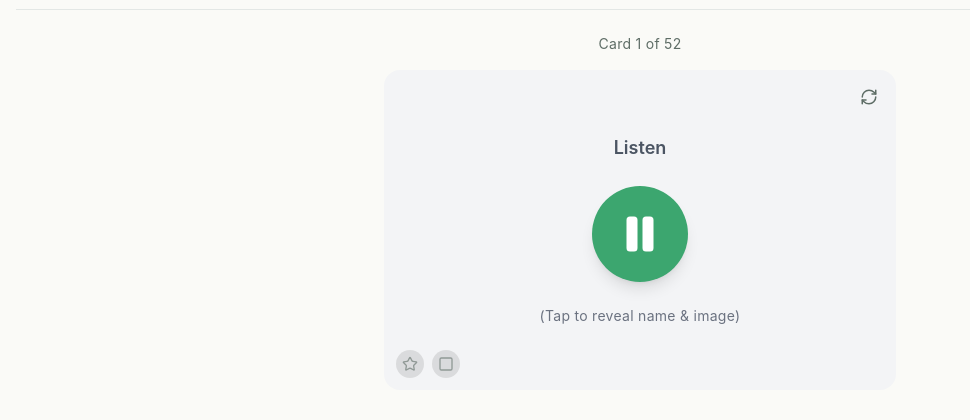
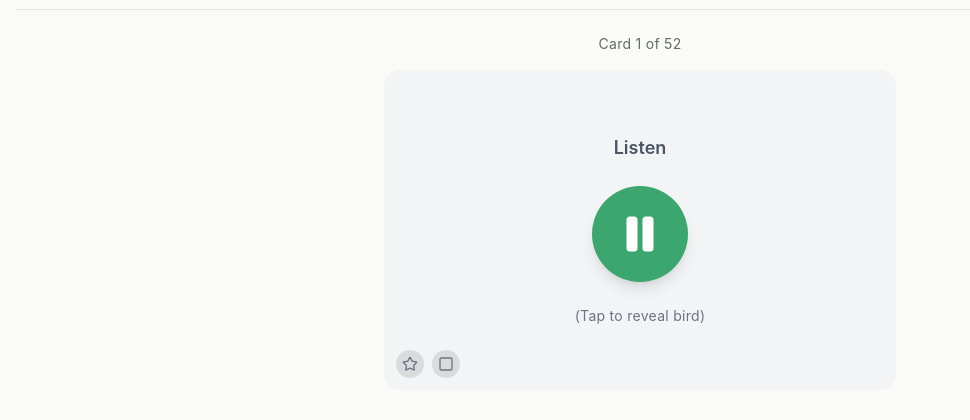
Before and after one commit to HE-22/Bird-Sound-Flashcards, a React (Create React App) app: page / in a window 1280 px wide. Shown: the part 209-629 px from the top of the page, without its empty margins (0-970 px from the left). Built offline with nearby package versions, Linux system fonts and the light colour scheme.

Commit message:
nice images

```diff
--- a/src/components/Flashcard.tsx
+++ b/src/components/Flashcard.tsx
@@ -1,5 +1,8 @@
 import React, { RefObject } from 'react';
-import { CheckSquare, Square, Star, ExternalLink, RefreshCw, Play, Pause } from 'lucide-react';
+import { CheckSquare, Square, Star, ExternalLink, Play, Pause, Search } from 'lucide-react';
+import { IFuseOptions } from 'fuse.js';
+import { Card } from '../types';
+import { AUDIO_DIR } from '../config';
 import BirdImage from './BirdImage';
 
 /**
@@ -51,14 +54,6 @@ const Flashcard = React.forwardRef<HTMLDivElement, FlashcardProps>((
 
   const wikipediaSearchUrl = `https://en.wikipedia.org/w/index.php?search=${encodeURIComponent(displayName)}`;
 
-  const handleReplay = (e: React.MouseEvent) => {
-    e.stopPropagation();
-    if (audioRef.current) {
-      audioRef.current.currentTime = 0;
-      audioRef.current.play().catch(err => console.warn("Replay failed:", err));
-    }
-  };
-
   return (
     <div
       ref={ref}
@@ -94,22 +89,12 @@ const Flashcard = React.forwardRef<HTMLDivElement, FlashcardProps>((
             <Play size={48} strokeWidth={1.5} fill="currentColor" className="ml-1.5"/>
           )}
         </button>
-        <button
-          onClick={handleReplay}
-          className="absolute top-3 right-3 p-1.5 text-text-muted hover:text-primary transition-colors z-10"
-          aria-label="Replay audio"
-          title="Replay audio"
-        >
-          <RefreshCw size={18} />
-        </button>
-        <p className="text-tiny text-gray-500 mt-6">(Tap to reveal name & image)</p>
+        <p className="text-tiny text-gray-500 mt-6">(Tap to reveal bird)</p>
         <div className="absolute bottom-3 left-3 z-10 flex gap-2">
           <button
             onClick={(e) => { e.stopPropagation(); onToggleStarred(); }}
-            className={`p-1.5 rounded-full transition-colors ${
-              isStarred
-                ? 'text-yellow-400 bg-black/10 hover:bg-black/20'
-                : 'text-text-muted/60 bg-black/10 hover:bg-black/20 hover:text-yellow-400'
+            className={`p-1.5 rounded-full transition-colors bg-black/10 hover:bg-black/20 ${
+              isStarred ? 'text-yellow-500' : 'text-gray-500 hover:text-yellow-400'
             }`}
             aria-label={isStarred ? 'Unstar card' : 'Star card'}
             title={isStarred ? 'Unstar card' : 'Star card'}
@@ -118,10 +103,8 @@ const Flashcard = React.forwardRef<HTMLDivElement, FlashcardProps>((
           </button>
           <button
             onClick={(e) => { e.stopPropagation(); onToggleLearned(); }}
-            className={`p-1.5 rounded-full transition-colors ${
-              isLearned
-                ? 'text-primary bg-black/10 hover:bg-black/20'
-                : 'text-text-muted/60 bg-black/10 hover:bg-black/20 hover:text-primary'
+            className={`p-1.5 rounded-full transition-colors bg-black/10 hover:bg-black/20 ${
+              isLearned ? 'text-primary' : 'text-gray-500 hover:text-primary'
             }`}
             aria-label={isLearned ? 'Mark as not learned' : 'Mark as learned'}
             title={isLearned ? 'Mark as not learned' : 'Mark as learned'}
@@ -130,29 +113,39 @@ const Flashcard = React.forwardRef<HTMLDivElement, FlashcardProps>((
           </button>
         </div>
       </div>
-      <div className="absolute inset-0 w-full h-full bg-card rounded-card flex flex-col items-center justify-center [backface-visibility:hidden] [transform:rotateY(180deg)] p-6 text-center overflow-hidden">
-        <h2 className="text-card-title font-bold mb-4 text-text">
-          {displayName}
-        </h2>
-        <div className="flex-grow flex items-center justify-center w-full max-h-[60%]">
+      <div className="absolute inset-0 w-full h-full bg-black rounded-card flex flex-col items-center justify-center [backface-visibility:hidden] [transform:rotateY(180deg)] overflow-hidden">
         {imgSrc ? (
           <BirdImage
             src={imgSrc}
             alt={displayName}
-              className="max-h-full max-w-full object-contain rounded"
+            className="absolute inset-0 w-full h-full object-cover z-0"
           />
         ) : (
-            <div className="text-text-muted">(No Image)</div>
+          <div className="absolute inset-0 w-full h-full flex items-center justify-center bg-gray-700 text-gray-400 z-0">
+            (No Image Available)
+          </div>
         )}
+        <div className="absolute inset-x-0 bottom-0 h-2/5 bg-gradient-to-t from-black/60 via-black/30 to-transparent z-10 pointer-events-none"></div>
+        <div className="relative z-20 w-full h-full flex flex-col justify-end p-4">
+          <div className="text-left">
+            <h2 className="text-card-title font-bold text-white drop-shadow-md mb-0.5">
+              {displayName}
+            </h2>
+            <a
+              href={wikipediaSearchUrl}
+              target="_blank"
+              rel="noopener noreferrer"
+              onClick={(e) => e.stopPropagation()}
+              className="inline-flex items-center gap-1 text-tiny text-sky-200 hover:text-sky-100 hover:underline transition-colors drop-shadow-sm"
+            >
+              Wikipedia <ExternalLink size={12} />
+            </a>
           </div>
-        <p className="text-tiny text-text-muted mt-4">(Tap to reveal audio)</p>
-        <div className="absolute bottom-3 left-3 z-10 flex gap-2">
+          <div className="absolute bottom-4 right-4 flex gap-2">
             <button
               onClick={(e) => { e.stopPropagation(); onToggleStarred(); }}
-            className={`p-1.5 rounded-full transition-colors ${
-              isStarred
-                ? 'text-yellow-400 bg-black/10 hover:bg-black/20'
-                : 'text-text-muted/60 bg-black/10 hover:bg-black/20 hover:text-yellow-400'
+              className={`p-1.5 rounded-full transition-colors bg-white/10 hover:bg-white/20 backdrop-blur-sm ${
+                isStarred ? 'text-yellow-400' : 'text-gray-200 hover:text-yellow-300'
               }`}
               aria-label={isStarred ? 'Unstar card' : 'Star card'}
               title={isStarred ? 'Unstar card' : 'Star card'}
@@ -161,10 +154,8 @@ const Flashcard = React.forwardRef<HTMLDivElement, FlashcardProps>((
             </button>
             <button
               onClick={(e) => { e.stopPropagation(); onToggleLearned(); }}
-            className={`p-1.5 rounded-full transition-colors ${
-              isLearned
-                ? 'text-primary bg-black/10 hover:bg-black/20'
-                : 'text-text-muted/60 bg-black/10 hover:bg-black/20 hover:text-primary'
+              className={`p-1.5 rounded-full transition-colors bg-white/10 hover:bg-white/20 backdrop-blur-sm ${
+                isLearned ? 'text-green-400' : 'text-gray-200 hover:text-green-300'
               }`}
               aria-label={isLearned ? 'Mark as not learned' : 'Mark as learned'}
               title={isLearned ? 'Mark as not learned' : 'Mark as learned'}
@@ -172,18 +163,8 @@ const Flashcard = React.forwardRef<HTMLDivElement, FlashcardProps>((
               <LearnedIcon size={16} />
             </button>
           </div>
-        <div className="absolute top-4 right-4 z-10">
-          <a
-            href={wikipediaSearchUrl}
-            target="_blank"
-            rel="noopener noreferrer"
-            onClick={(e) => e.stopPropagation()}
-            className="inline-flex items-center gap-1 text-tiny text-sky-600 hover:text-sky-800 hover:underline transition-colors p-1 bg-white/50 rounded"
-            title="View on Wikipedia"
-          >
-            <ExternalLink size={12} />
-          </a>
         </div>
+        <p className="absolute top-4 left-4 text-tiny text-white/60 z-20 pointer-events-none">(Tap to reveal audio)</p>
       </div>
     </div>
   );
```
Lines whose indentation alone changed are shown as unchanged.
